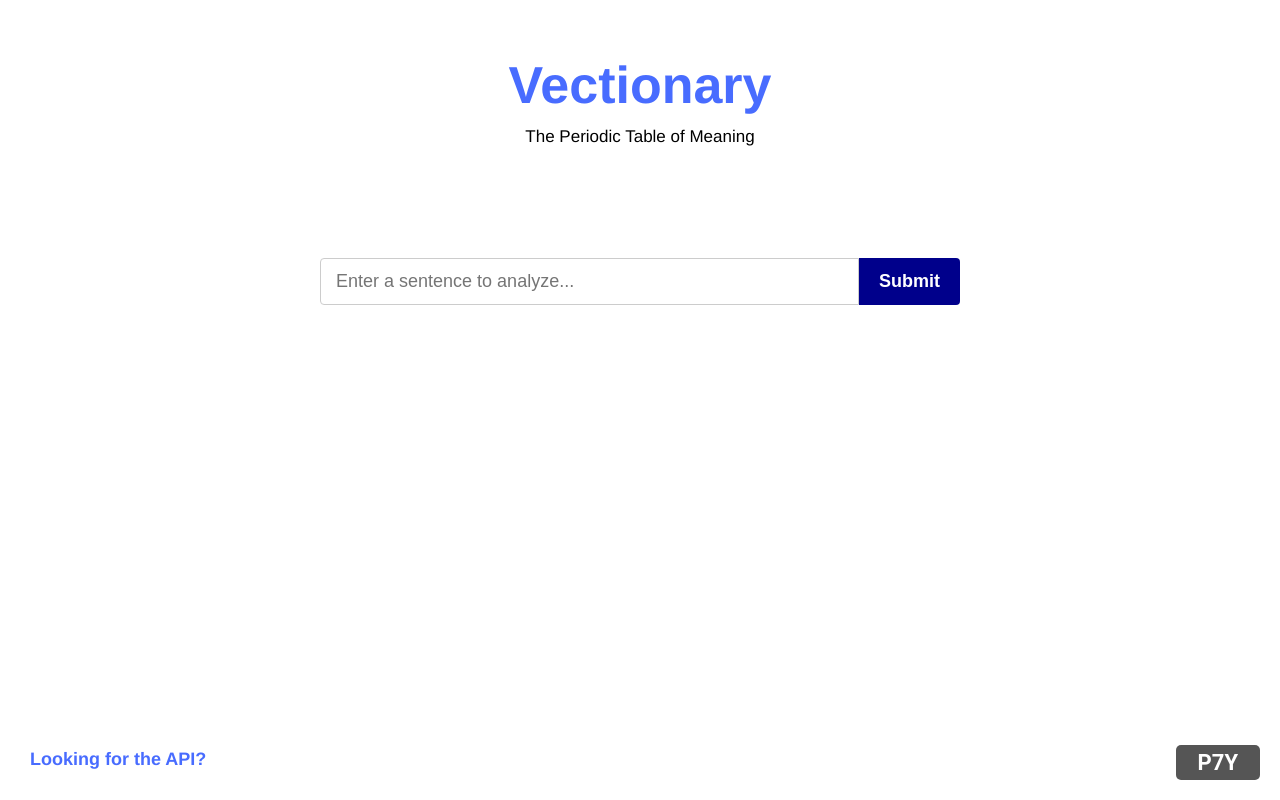
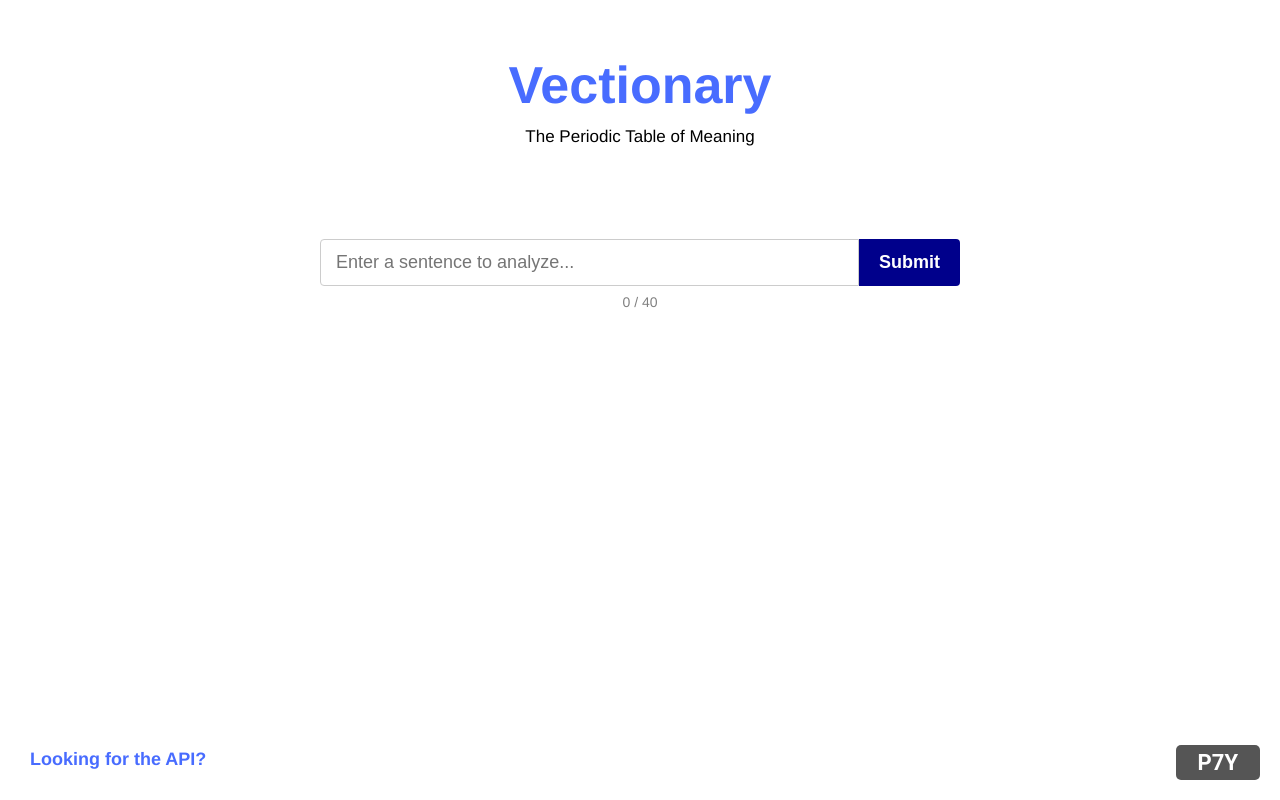
Before and after one commit to Pangeon-LLC/vectionary_app, a React (Create React App) app: page / in a window 1280 px wide. Built offline with nearby package versions, Linux system fonts and the light colour scheme.

Commit message:
added character limit to app.js

```diff
--- a/src/App.js
+++ b/src/App.js
@@ -6,6 +6,7 @@ import Results from './Results';
 function Home() {
   const navigate = useNavigate();
   const [inputText, setInputText] = useState('');
+  const CHARACTER_LIMIT = 40;
 
   const handleSubmit = () => {
     navigate('/results', { state: { inputText } });
@@ -29,13 +30,17 @@ function Home() {
           maxWidth: '700px',
           margin: '0 auto',
           marginBottom: '100px',
-            marginTop: '-138px'  // Adjust this value to move it further up
+          marginTop: '-138px'
         }}>
           <form onSubmit={handleSubmit} style={{ display: 'flex', width: '100%' }}>
             <input
               type="text"
               value={inputText}
-                onChange={(e) => setInputText(e.target.value)}
+              onChange={(e) => {
+                if (e.target.value.length <= CHARACTER_LIMIT) {
+                  setInputText(e.target.value);
+                }
+              }}
               onKeyPress={handleKeyPress}
               placeholder="Enter a sentence to analyze..."
               style={{
@@ -61,16 +66,21 @@ function Home() {
                 transition: 'background-color 0.3s'
               }}
               onMouseOver={(e) => {
-                  e.currentTarget.style.backgroundColor = '#486cff'; // Change background color
+                e.currentTarget.style.backgroundColor = '#486cff';
               }}
               onMouseOut={(e) => {
-                  e.currentTarget.style.backgroundColor = '#00008b'; // Revert background color
+                e.currentTarget.style.backgroundColor = '#00008b';
               }}
               onClick={handleSubmit}
             >
               Submit
             </button>
           </form>
+
+          {/* Character Counter */}
+          <p style={{ fontSize: '14px', color: 'gray', textAlign: 'center', marginTop: '8px' }}>
+            {inputText.length} / {CHARACTER_LIMIT}
+          </p>
         </div>
 
         <a href="https://rapidapi.com/vectionary-sd11-vectionary-sd11-default/api/vectionary-api1/playground/apiendpoint_37ebbcd8-6050-4cd6-a5c8-261101ae2d1e" className="api-info" target="_blank" rel="noopener noreferrer">
```
Lines whose indentation alone changed are shown as unchanged.
